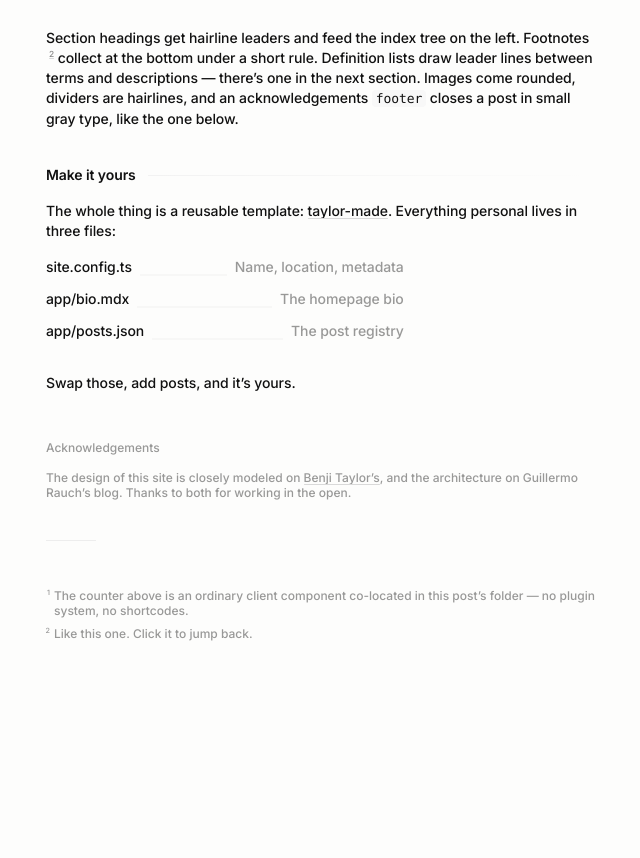
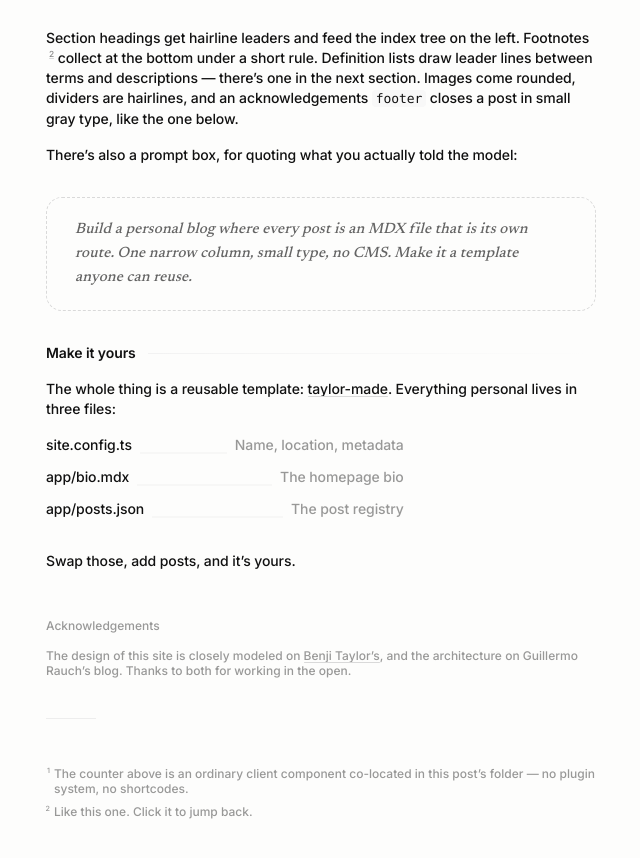
Before and after one commit to blsage/blog, a Next.js app: page /building-this-blog in a window 1280 px wide. Shown: the part 1460-2318 px from the top of the page, without its empty margins (319-959 px from the left). Before the commit the page ends 2150 px from the top, so only its background shows below. Built offline with nearby package versions, Linux system fonts and the light colour scheme.

Commit message:
Add dashed prompt box component

```diff
--- a/app/(articles)/building-this-blog/page.mdx
+++ b/app/(articles)/building-this-blog/page.mdx
@@ -51,6 +51,12 @@ Everything a post might need is styled and ready, in plain markdown or plain HTM
 
 Section headings get hairline leaders and feed the index tree on the left. Footnotes[^2] collect at the bottom under a short rule. Definition lists draw leader lines between terms and descriptions — there’s one in the next section. Images come rounded, dividers are hairlines, and an acknowledgements `footer` closes a post in small gray type, like the one below.
 
+There’s also a prompt box, for quoting what you actually told the model:
+
+<aside className="prompt">
+Build a personal blog where every post is an MDX file that is its own route. One narrow column, small type, no CMS. Make it a template anyone can reuse.
+</aside>
+
 [^2]: Like this one. Click it to jump back.
 
 ## Make it yours
--- a/app/globals.css
+++ b/app/globals.css
@@ -281,6 +281,33 @@ a {
   right: 100%;
   top: 0;
   color: var(--color-secondary);
+}
+
+.article .prompt {
+  margin: 2rem 0;
+  padding: 1.25rem 1.75rem;
+  border: 1px dashed #d9d9d9;
+  border-radius: 1rem;
+}
+
+.article .prompt,
+.article .prompt p {
+  color: hsla(0, 0%, 7%, 0.65);
+  font-family: var(--font-secondary), Georgia, serif;
+  font-style: italic;
+  font-weight: 430;
+  font-size: 0.9375rem;
+  line-height: 1.6;
+  letter-spacing: 0.01rem;
+}
+
+.article .prompt p {
+  margin: 0;
+  padding: 0;
+}
+
+.article .prompt p + p {
+  padding-top: 0.75rem;
 }
 
 .article mark {
```
Also changed, not shown: 1 other file (tests, documents, lock files or other folders).
